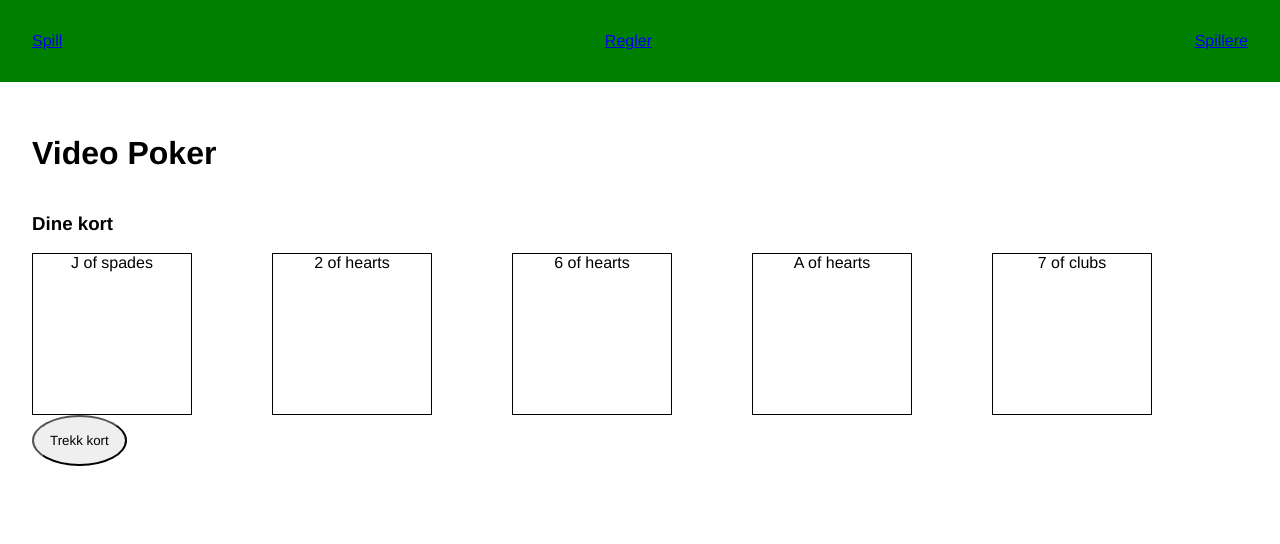
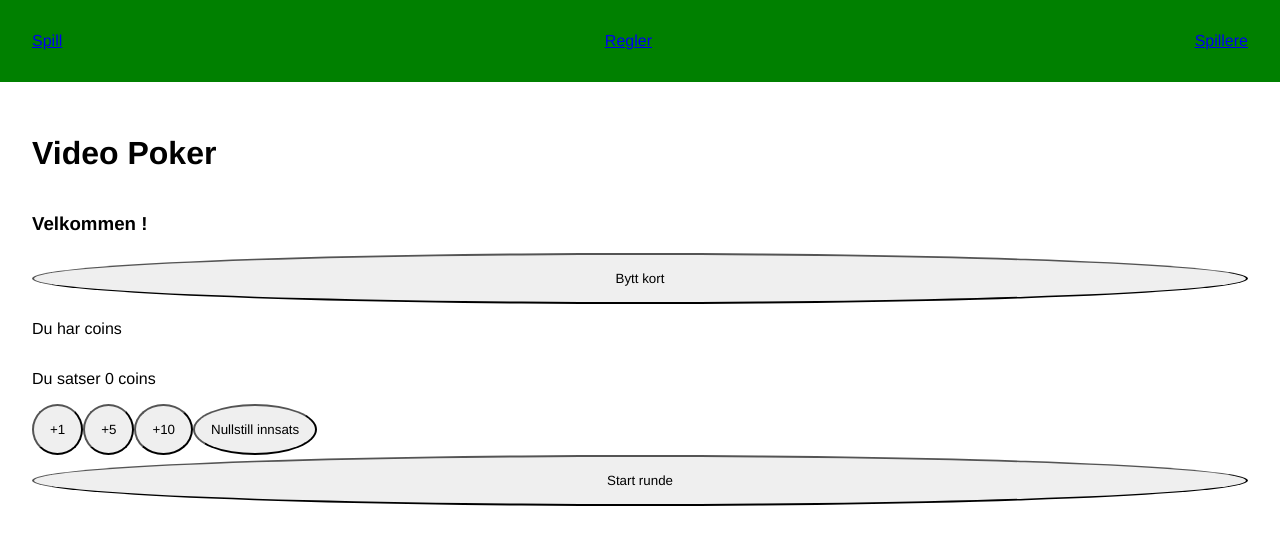
Before and after one commit to KristinaRydningen/videopoker, a React (Vite) app: page / in a window 1280 px wide. Shown: the top 544 px of the page. Built offline with nearby package versions, Linux system fonts and the light colour scheme.

Commit message:
logikk-innsats til spiller, spiller i zustand, holde pokerkort på hånden, sjekke for gevinst m.m.

```diff
--- /dev/null
+++ b/src/components/TotalCoins.tsx
@@ -0,0 +1,11 @@
+import { usePlayerStore } from "../store/store";
+
+export default function TotalCoins() {
+  const currentPlayer = usePlayerStore((state) => state.currentPlayer);
+
+  return (
+    <div>
+      <p>Du har {currentPlayer?.coins} coins</p>
+    </div>
+  );
+}
--- a/src/components/card/card.tsx
+++ b/src/components/card/card.tsx
@@ -1,12 +1,13 @@
-//TODO: Lage en funksjon som velger ut random kort * 4
-//TODO: Designe kort med grid.
-
-import { useState } from "react";
 import styles from "./card.module.css";
 
-import type { cardRanks, cardSuits, PlayingCard } from "../../types/cardTypes";
+import type {
+  cardRanks,
+  cardSuits,
+  PlayingCard,
+  PokerHand,
+} from "../../types/cardTypes";
+import type React from "react";
 
-//TODO: Lage et array med alle 52 kort.
 const suits: cardSuits[] = ["hearts", "diamonds", "clubs", "spades"];
 
 const ranks: cardRanks[] = [
@@ -25,7 +26,7 @@ const ranks: cardRanks[] = [
   "A",
 ];
 
-//Lager en kortstokk
+// Lager en kortstokk
 export function MakeDeck(): PlayingCard[] {
   return suits.flatMap((suit) =>
     ranks.map((rank) => ({
@@ -35,7 +36,7 @@ export function MakeDeck(): PlayingCard[] {
   );
 }
 
-//Blande kortstokken
+// Blander kortstokken
 export function shuffleDeck(deck: PlayingCard[]): PlayingCard[] {
   const shuffled = [...deck];
 
@@ -44,40 +45,150 @@ export function shuffleDeck(deck: PlayingCard[]): PlayingCard[] {
 
     [shuffled[i], shuffled[randomIndex]] = [shuffled[randomIndex], shuffled[i]];
   }
+
   return shuffled;
 }
 
-//Vise frem fem kort av den blandede stokken
-export function ShowFiveCards() {
-  const [cards, setCards] = useState(() => {
-    const deck = MakeDeck();
-    const shuffledDeck = shuffleDeck(deck);
+export function checkPokerHand(cards: PlayingCard[]): PokerHand {
+  const rankCounts: Partial<Record<cardRanks, number>> = {};
 
-    return shuffledDeck.slice(0, 5);
+  cards.forEach((card) => {
+    rankCounts[card.rank] = (rankCounts[card.rank] || 0) + 1;
   });
 
+  const counts = Object.values(rankCounts);
+
+  const isFlush = cards.every((card) => card.suit === cards[0].suit);
+
+  const rankOrder: cardRanks[] = [
+    "2",
+    "3",
+    "4",
+    "5",
+    "6",
+    "7",
+    "8",
+    "9",
+    "10",
+    "J",
+    "Q",
+    "K",
+    "A",
+  ];
+
+  const rankValues = cards
+    .map((card) => rankOrder.indexOf(card.rank))
+    .sort((a, b) => a - b);
+
+  const isStraight = rankValues.every((value, index) => {
+    if (index === 0) {
+      return true;
+    }
+
+    return value === rankValues[index - 1] + 1;
+  });
+
+  const royalRanks: cardRanks[] = ["10", "J", "Q", "K", "A"];
+
+  const isRoyalFlush =
+    isFlush &&
+    royalRanks.every((rank) => cards.some((card) => card.rank === rank));
+
+  if (isRoyalFlush) {
+    return "royalFlush";
+  }
+
+  if (isStraight && isFlush) {
+    return "straightFlush";
+  }
+
+  if (counts.includes(4)) {
+    return "fourOfAKind";
+  }
+
+  if (counts.includes(3) && counts.includes(2)) {
+    return "fullHouse";
+  }
+
+  if (isFlush) {
+    return "flush";
+  }
+
+  if (isStraight) {
+    return "straight";
+  }
+
+  if (counts.includes(3)) {
+    return "threeOfAKind";
+  }
+
+  const pairs = counts.filter((count) => count === 2);
+
+  if (pairs.length === 2) {
+    return "twoPair";
+  }
+
+  const winningRanks: cardRanks[] = ["J", "Q", "K", "A"];
+
+  const hasJacksOrBetter = winningRanks.some((rank) => rankCounts[rank] === 2);
+
+  if (hasJacksOrBetter) {
+    return "jacksOrBetter";
+  }
+
+  return "noWin";
+}
+
+// Props til ett Card
+type CardProps = {
+  card: PlayingCard;
+  isHeld: boolean;
+  onHold: () => void;
+};
+
+// Ett enkelt spillekort
+export function Card({ card, isHeld, onHold }: CardProps) {
   return (
-    <div>
-      <h3>Dine kort</h3>
-      <div className={styles.playerHand}>
-        {cards.map((card, index) => (
-          <div key={index}>
-            {card.rank} of {card.suit}
-          </div>
-        ))}
-      </div>
+    <div onClick={onHold}>
+      <p>
+        {card.rank} of {card.suit}
+      </p>
 
-      <button
-        onClick={() => {
-          const deck = MakeDeck();
-          const shuffledDeck = shuffleDeck(deck);
-          setCards(shuffledDeck.slice(0, 5));
-        }}
-      >
-        Trekk kort
-      </button>
+      {isHeld && <p>HOLD</p>}
     </div>
   );
 }
 
-//TODO: funksjoner for hver vinnermulighet (straight osv) som sender inn kortene på hånden som parameter
+// Props til ShowFiveCards
+type ShowFiveCardsProps = {
+  cards: PlayingCard[];
+  heldCards: number[];
+  setHeldCards: React.Dispatch<React.SetStateAction<number[]>>;
+};
+
+// Viser kortene den mottar fra Game
+export function ShowFiveCards({
+  cards,
+  heldCards,
+  setHeldCards,
+}: ShowFiveCardsProps) {
+  function toggleHold(index: number) {
+    if (heldCards.includes(index)) {
+      setHeldCards(heldCards.filter((heldIndex) => heldIndex !== index));
+    } else {
+      setHeldCards([...heldCards, index]);
+    }
+  }
+  return (
+    <div className={styles.playerHand}>
+      {cards.map((card, index) => (
+        <Card
+          key={index}
+          card={card}
+          isHeld={heldCards.includes(index)}
+          onHold={() => toggleHold(index)}
+        />
+      ))}
+    </div>
+  );
+}
--- /dev/null
+++ b/src/components/currentBet.tsx
@@ -0,0 +1,29 @@
+import { usePlayerStore } from "../store/store";
+
+export default function CurrentBet() {
+  const currentBet = usePlayerStore((state) => state.currentBet);
+  const setCurrentBet = usePlayerStore((state) => state.setCurrentBet);
+  const currentPlayer = usePlayerStore((state) => state.currentPlayer);
+
+  function addBet(amount: number) {
+    if (!currentPlayer) {
+      return;
+    }
+
+    if (currentBet + amount <= currentPlayer.coins) {
+      setCurrentBet(currentBet + amount);
+    }
+  }
+
+  return (
+    <div>
+      <p>Du satser {currentBet} coins</p>
+
+      <button onClick={() => addBet(1)}>+1</button>
+      <button onClick={() => addBet(5)}>+5</button>
+      <button onClick={() => addBet(10)}>+10</button>
+
+      <button onClick={() => setCurrentBet(0)}>Nullstill innsats</button>
+    </div>
+  );
+}
--- a/src/components/playerform.tsx
+++ b/src/components/player/playerform.tsx
@@ -1,6 +1,7 @@
-import { usePlayerStore } from "../store/store";
+import { usePlayerStore } from "../../store/store";
 
 export default function NewPlayerForm() {
+  const selectPlayer = usePlayerStore((state) => state.selectPlayer);
   const allPlayers = usePlayerStore((state) => state.allPlayers);
   const addPlayer = usePlayerStore((state) => state.addPlayer);
 
@@ -21,7 +22,7 @@ export default function NewPlayerForm() {
       {allPlayers.map((player) => (
         <li key={player.id}>
           {player.name}, {player.coins} coins
-          <button>Velg spiller</button>
+          <button onClick={() => selectPlayer(player)}>Velg spiller</button>
         </li>
       ))}
     </>
--- a/src/game.tsx
+++ b/src/game.tsx
@@ -1,13 +1,86 @@
+import { useState } from "react";
+
 import Header from "./components/header/header";
-import { ShowFiveCards } from "./components/card/card";
+import { ShowFiveCards, MakeDeck, shuffleDeck } from "./components/card/card";
+import { usePlayerStore } from "./store/store";
+import TotalCoins from "./components/TotalCoins";
+import CurrentBet from "./components/currentBet";
+
+import type { PlayingCard } from "./types/cardTypes";
 
 export default function Game() {
+  const currentPlayer = usePlayerStore((state) => state.currentPlayer);
+  const currentBet = usePlayerStore((state) => state.currentBet);
+  const startRound = usePlayerStore((state) => state.startRound);
+
+  const [cards, setCards] = useState<PlayingCard[]>([]);
+  const [heldCards, setHeldCards] = useState<number[]>([]);
+  const [deck, setDeck] = useState<PlayingCard[]>([]);
+  const [hasDrawn, setHasDrawn] = useState(false);
+
+  function handleStartRound() {
+    if (currentBet <= 0) {
+      return;
+    }
+
+    setHasDrawn(false);
+
+    startRound();
+
+    const newDeck = MakeDeck();
+    const shuffledDeck = shuffleDeck(newDeck);
+
+    setCards(shuffledDeck.slice(0, 5));
+    setDeck(shuffledDeck.slice(5));
+    setHeldCards([]);
+  }
+
+  function handleDrawCards() {
+    if (hasDrawn) {
+      return;
+    }
+
+    let deckIndex = 0;
+
+    const newCards = cards.map((card, index) => {
+      if (heldCards.includes(index)) {
+        return card;
+      }
+
+      const newCard = deck[deckIndex];
+      deckIndex++;
+
+      return newCard;
+    });
+
+    setCards(newCards);
+    setDeck(deck.slice(deckIndex));
+    setHasDrawn(true);
+  }
+
   return (
     <>
       <Header />
+
       <main>
         <h1>Video Poker</h1>
-        <ShowFiveCards />
+
+        <h3>Velkommen {currentPlayer?.name}!</h3>
+        <ShowFiveCards
+          cards={cards}
+          heldCards={heldCards}
+          setHeldCards={setHeldCards}
+        />
+
+        <button onClick={handleDrawCards} disabled={hasDrawn}>
+          Bytt kort
+        </button>
+
+        <TotalCoins />
+
+        <CurrentBet />
+
+        <button onClick={handleStartRound}>Start runde</button>
       </main>
     </>
   );
--- a/src/players.tsx
+++ b/src/players.tsx
@@ -1,5 +1,5 @@
 import Header from "./components/header/header";
-import NewPlayerForm from "./components/playerform";
+import NewPlayerForm from "./components/player/playerform";
 
 export function Players() {
   return (
--- a/src/rules.tsx
+++ b/src/rules.tsx
@@ -1,12 +1,12 @@
 import Header from "./components/header/header";
-import PayOutTable from "./components/PayOutTable";
+import PayoutTable from "./components/PayOutTable";
 
 export function Rules() {
   return (
     <>
       <Header />
       <main>
-        <PayOutTable />
+        <PayoutTable />
       </main>
     </>
   );
--- a/src/store/store.ts
+++ b/src/store/store.ts
@@ -4,13 +4,21 @@ import type { Player } from "../types/cardTypes";
 
 type PlayerStore = {
   allPlayers: Player[];
+  currentPlayer: Player | null;
+  currentBet: number;
+
   addPlayer: (name: string) => void;
+  selectPlayer: (player: Player) => void;
+  setCurrentBet: (bet: number) => void;
+  startRound: () => void;
 };
 
 export const usePlayerStore = create<PlayerStore>()(
   persist(
     (set) => ({
       allPlayers: [],
+      currentPlayer: null,
+      currentBet: 0,
 
       addPlayer: (name) =>
         set((state) => ({
@@ -23,13 +31,41 @@ export const usePlayerStore = create<PlayerStore>()(
             },
           ],
         })),
+
+      selectPlayer: (player) =>
+        set({
+          currentPlayer: player,
+        }),
+
+      setCurrentBet: (bet) =>
+        set({
+          currentBet: bet,
+        }),
+
+      startRound: () =>
+        set((state) => {
+          if (!state.currentPlayer || state.currentBet <= 0) {
+            return state;
+          }
+
+          const newCoins = state.currentPlayer.coins - state.currentBet;
+
+          return {
+            currentPlayer: {
+              ...state.currentPlayer,
+              coins: newCoins,
+            },
+
+            allPlayers: state.allPlayers.map((player) =>
+              player.id === state.currentPlayer?.id
+                ? { ...player, coins: newCoins }
+                : player,
+            ),
+          };
+        }),
     }),
     {
       name: "players",
     },
   ),
 );
-//En funksjon for å legge til bet?
-//Total coins
-//Current bet
-//
--- a/src/types/cardTypes.tsx
+++ b/src/types/cardTypes.tsx
@@ -35,5 +35,5 @@ export type PokerHand =
   | "straight"
   | "threeOfAKind"
   | "twoPair"
-  | "pair"
-  | "highCard";
+  | "jacksOrBetter"
+  | "noWin";
```
Also changed, not shown: src/components/PayOutTable.tsx (+53 -15 lines).
